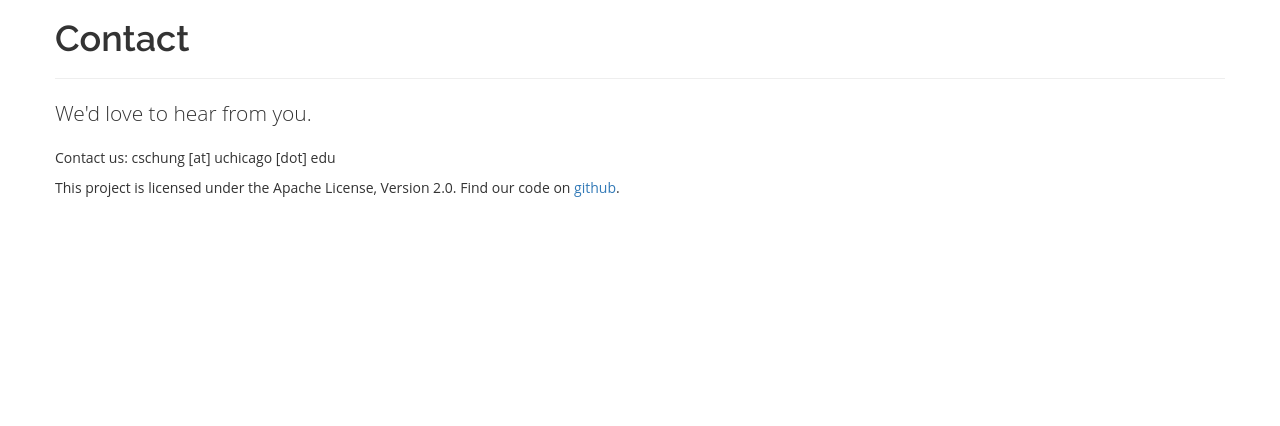
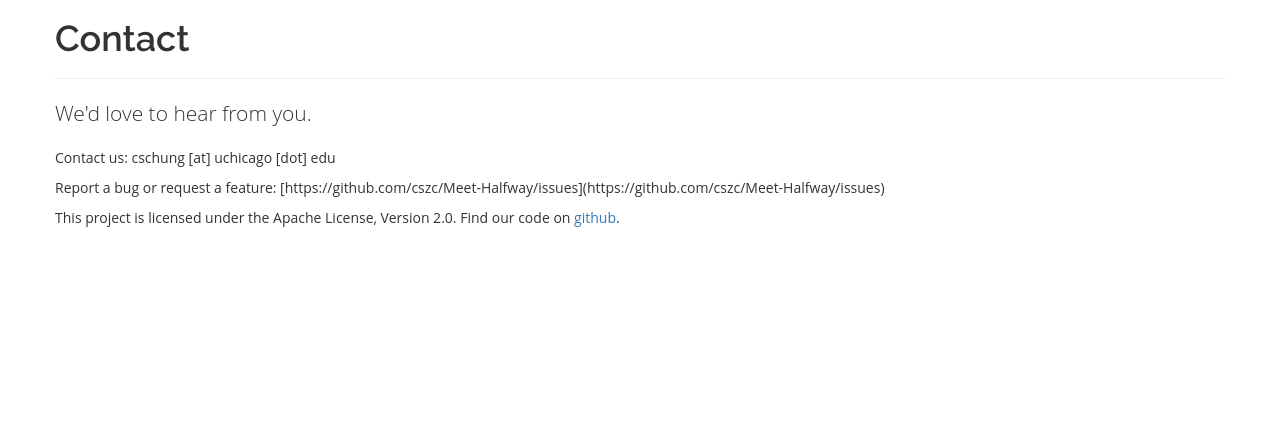
Before and after one commit to cszc/Meet-Halfway, a Django app: page /contact in a window 1280 px wide. Shown: the part 71-497 px from the top of the page. Run offline with Django 3.2, Linux system fonts and the light colour scheme; some libraries are stand-ins or nearby versions.

Commit message:
edited readme and added issue tracker to contact

```diff
--- a/meethalfway/templates/halfwayapp/contact.html
+++ b/meethalfway/templates/halfwayapp/contact.html
@@ -13,6 +13,9 @@
 			Contact us: cschung [at] uchicago [dot] edu
 		</p>
 		<p>
+			Report a bug or request a feature: [https://github.com/cszc/Meet-Halfway/issues](https://github.com/cszc/Meet-Halfway/issues)
+		</p>
+		<p>
 			This project is licensed under the Apache License, Version 2.0. Find our code on <a href="https://github.com/cszc/Meet-Halfway">github</a>.
 	</div>
 </div>
```
Also changed, not shown: README.md.
